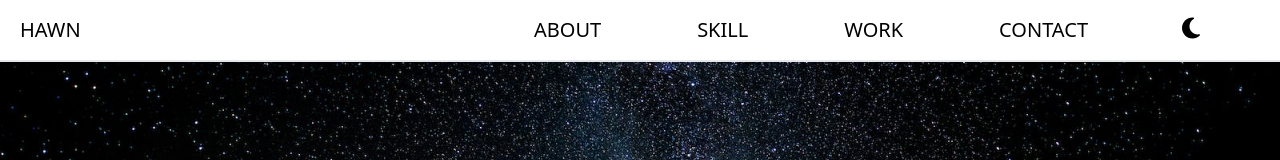
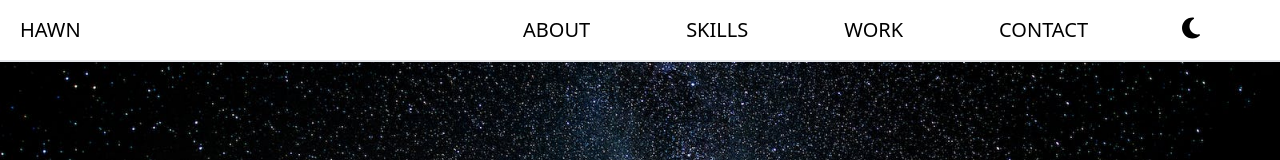
Before and after one commit to flysofts/portfolio, a React (Create React App) app: page / in a window 1280 px wide. Shown: the top 160 px of the page. Built offline with nearby package versions, Linux system fonts and the light colour scheme; a web font is replaced by a local one.

Commit message:
아이콘 수정

```diff
--- a/src/components/Home.js
+++ b/src/components/Home.js
@@ -64,7 +64,7 @@ function Home() {
                 <nav  className='absolute top-14 right-0 cursor-pointer w-full h-52 border-b-4 border-gray-200 bg-white dark:bg-neutral-800  p-5 '>
                   <ul className='flex flex-col items-center gap-5 '>
                     <li><Link to="ABOUT" smooth={true} className=' text-xl text-center font-pretty dark:text-white hover:border-b-2 hover:border-white '>ABOUT</Link></li>
-                    <li><Link to="SKILL" smooth={true} className=' text-xl font-pretty dark:text-white  hover:border-b-2 hover:border-white'>SKILL</Link></li>
+                    <li><Link to="SKILL" smooth={true} className=' text-xl font-pretty dark:text-white  hover:border-b-2 hover:border-white'>SKILLS</Link></li>
                     <li><Link to="WORK" smooth={true} className=' text-xl font-pretty dark:text-white  hover:border-b-2 hover:border-white'>WORK</Link></li>
                     <li><Link to="CONTACT" smooth={true} className=' text-xl font-pretty dark:text-white  hover:border-b-2 hover:border-white'>CONTACT</Link></li>
                   </ul>
@@ -75,7 +75,7 @@ function Home() {
             <nav className='pl-32'>
               <ul className='flex justify-between gap-24 pr-24'>
                 <li><Link to="ABOUT" smooth={true} className='text-xl font-pretty cursor-pointer hover:border-b-2 hover:border-black dark:text-white dark:border-white'>ABOUT</Link></li>
-                <li><Link to="SKILL" smooth={true} className=' text-xl font-pretty cursor-pointer hover:border-b-2 hover:border-black dark:text-white dark:border-white'>SKILL</Link></li>
+                <li><Link to="SKILL" smooth={true} className=' text-xl font-pretty cursor-pointer hover:border-b-2 hover:border-black dark:text-white dark:border-white'>SKILLS</Link></li>
                 <li><Link to="WORK" smooth={true} className=' text-xl font-pretty cursor-pointer hover:border-b-2 hover:border-black dark:text-white dark:border-white'>WORK</Link></li>
                 <li><Link to="CONTACT" smooth={true} className=' text-xl font-pretty cursor-pointer hover:border-b-2 hover:border-black dark:text-white dark:border-white'>CONTACT</Link></li>
               </ul>
--- a/src/components/Work.js
+++ b/src/components/Work.js
@@ -81,7 +81,10 @@ function Work() {
   const link = (url) => {
     window.open(url, "_blank", "noopener, noreferrer")
   }
-
+  const [bgColor, setBgColor] = useState('purple');
+  const changeColor = () => {
+    setBgColor(bgColor === 'purple' ? 'green' : 'purple');
+  }
   return (
     <>
       <div name="WORK" className={`${darkMode ? 'dark' : ''}`}>
@@ -92,23 +95,23 @@ function Work() {
                 <div className='text-center  w-52 text-6xl  pt-32 mb-24  font-bold font-omyu border-solid border-b-4 border-red-300 text-gray-500 dark:text-white dark:border-red-50'>Work</div>
               </div>
             </div>
-            <div className='max-w-7xl flex justify-center items-center py-20 font-bold text-3xl h-2 gap-5'>
-              <div className='cursor-pointer  font-omyu bg-purple-300 hover:text-red-200 border-2 dark:text-white text-gray-500 px-6'onClick={() => {setFilter(""); activeFilter(""); }}>ALL</div>
-              <div className='cursor-pointer  bg-purple-300 text-gray-500 font-omyu dark:text-white hover:text-red-200 border-2 px-6' onClick={() => {setFilter("webapp"); activeFilter("webapp"); }}>PROJECT</div>
-              <div className='cursor-pointer font-omyu bg-purple-300 text-gray-500 dark:text-white hover:text-red-200 border-2 px-6' onClick={() => {setFilter("clone"); activeFilter("clone"); }}>CLONE</div>
+            <div className='max-w-7xl flex justify-center items-center py-20 font-bold text-3xl h-2 gap-5 '>
+              <div className='cursor-pointer  font-omyu bg-purple-300 hover:text-red-200 border-2 dark:text-white text-gray-500 px-6'onClick={() => {setFilter(""); activeFilter("");}}>ALL</div>
+              <div className='cursor-pointer  bg-purple-300 text-gray-500 font-omyu dark:text-white hover:text-red-200 border-2 px-6' onClick={() => {setFilter("webapp"); activeFilter("webapp");}}>PROJECT</div>
+              <div className='cursor-pointer font-omyu bg-purple-300 text-gray-500 dark:text-white hover:text-red-200 border-2 px-6' onClick={() => {setFilter("clone"); activeFilter("clone");}}>CLONE</div>
             </div>
             <ul className='flex flex-wrap md:justify-center basis-full gap-6 xl:justify-start'>
               {
                 filterData.map((e, i) =>{
                   return (
                     <>
-                      <li key={i} className='lg:basis-[32%] md:basis-[40%] basis-full cursor-pointer group border shadow-md hover:scale-105'>
-                          <img className='w-full h-72'src={e.img} onClick={()=>{link(e.vercel)}}/>
+                      <li key={i} className='lg:basis-[32%] md:basis-[40%] basis-full group border shadow-md hover:scale-105'>
+                          <img className='w-full h-72 cursor-pointer'src={e.img} onClick={()=>{link(e.vercel)}}/>
                           <li className='font-bold pl-6 font-omyu text-xl mt-5 mb-2'>{e.date}</li>
                           <li className='font-bold pl-6 font-omyu text-xl mb-2'>사용스킬 : {e.skill}</li>
                           <li className='font-bold pl-6 font-omyu text-xl mb-5 relative'>{e.desc}
-                          <FontAwesomeIcon icon={faGithub} onClick={()=>{link(e.github)}} className='text-xl absolute top-0 right-5 cursor-pointer  dark:text-white'/>
 
+                          <FontAwesomeIcon icon={faGithub} onClick={()=>{link(e.github)}} className='text-3xl absolute top-0 right-5 cursor-pointer  dark:text-white'/>
                           </li>
                       </li>
                     </>
```
